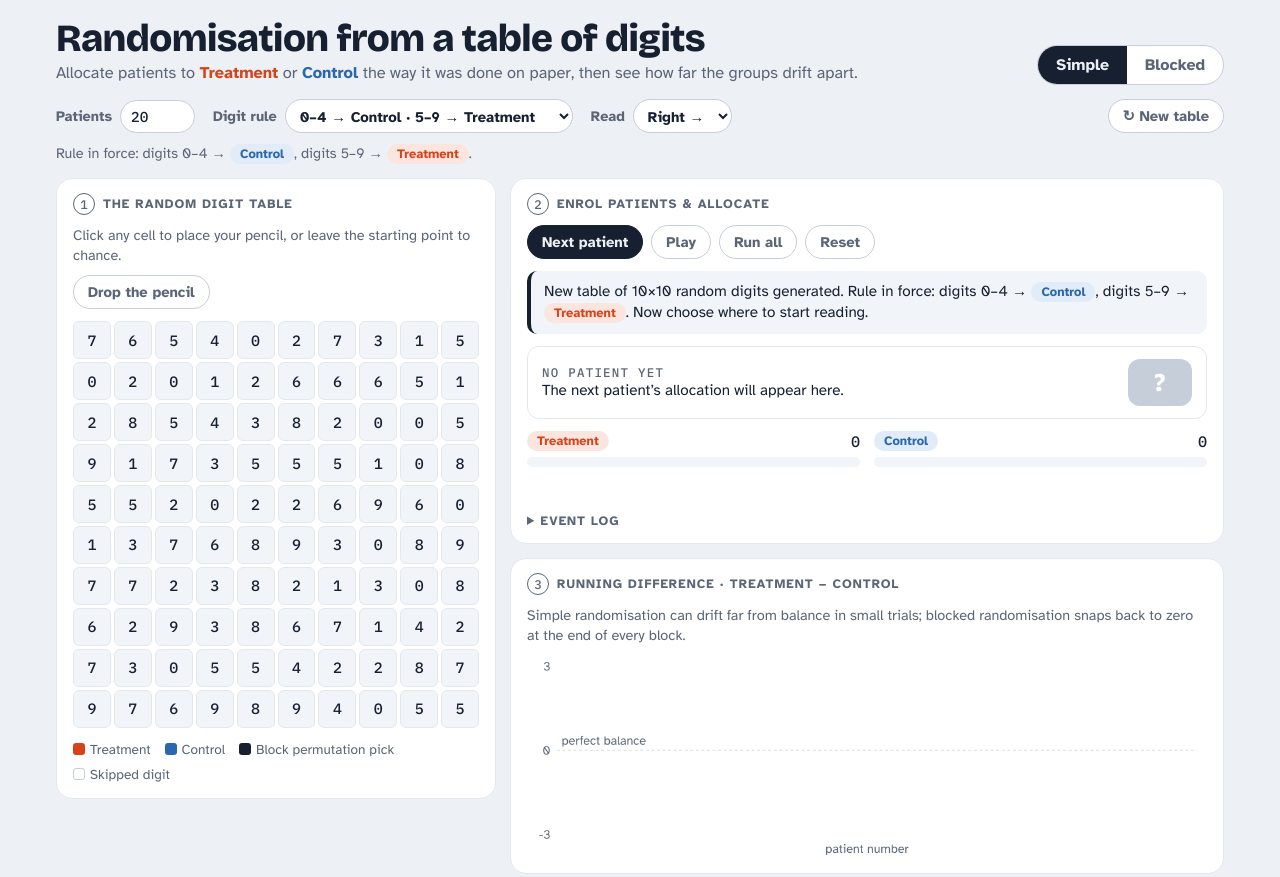
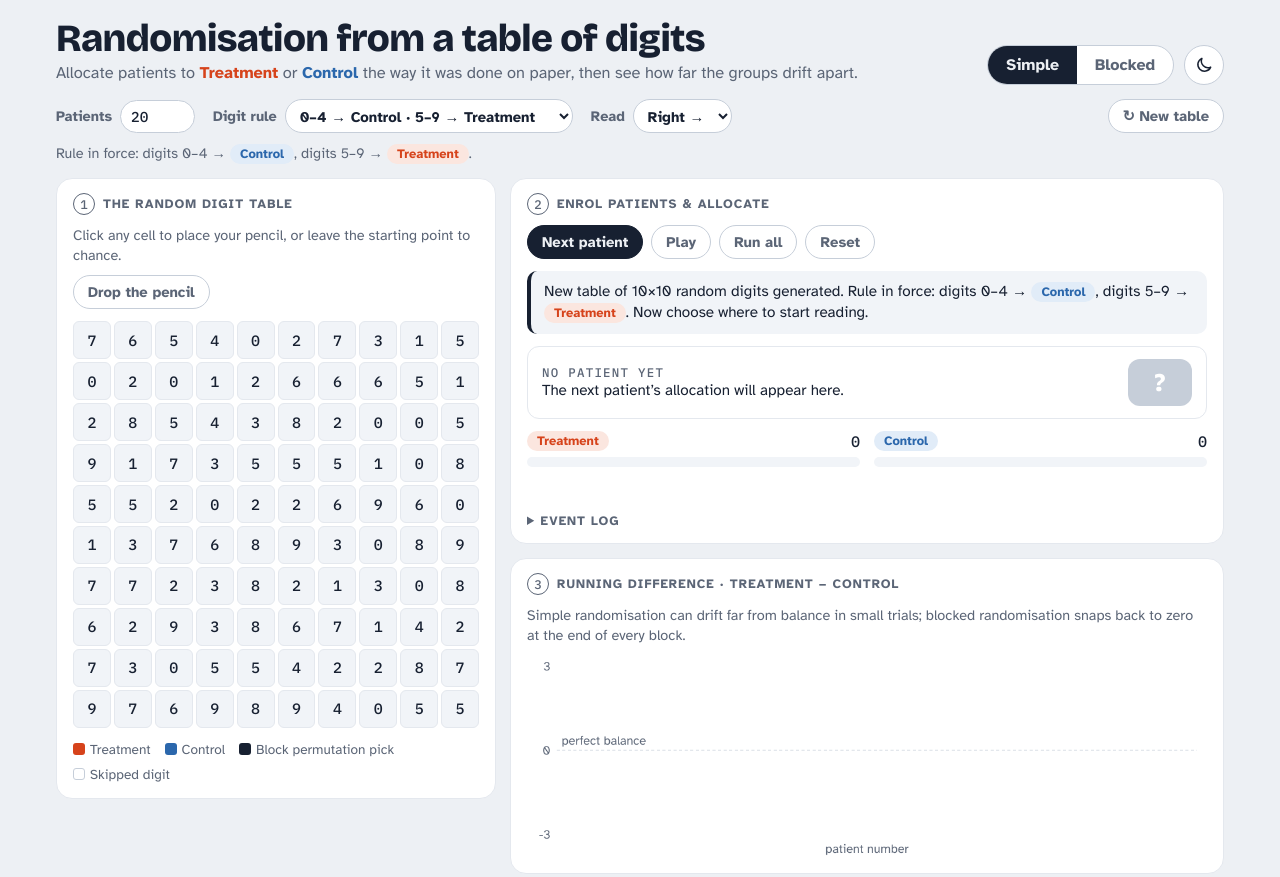
Before and after one commit to atpinto/rand, a plain HTML site: page index.html in a window 1280 px wide. Shown: the top 877 px of the page. Drawn offline with nearby package versions, Linux system fonts and the light colour scheme.

Commit message:
Add light/dark theme button
Defaults to the system setting; the choice is remembered per browser.

Co-Authored-By: Claude Opus 5.5 <noreply@anthropic.com>

```diff
--- a/index.html
+++ b/index.html
@@ -9,6 +9,7 @@
 <link rel="preconnect" href="https://fonts.googleapis.com">
 <link rel="preconnect" href="https://fonts.gstatic.com" crossorigin>
 <link rel="stylesheet" href="https://fonts.googleapis.com/css2?family=Atkinson+Hyperlegible:wght@400;700&family=Bricolage+Grotesque:opsz,wght@12..96,800&family=IBM+Plex+Mono:wght@500&display=swap">
+<script>try{var t=localStorage.getItem("rand-theme");if(t==="light"||t==="dark")document.documentElement.setAttribute("data-theme",t);}catch(e){}</script>
 <style>
 /* Layout: same system as the propensity / multiple-imputation / sample-size simulations —
    title + control bar on top, digit table and enrolment side by side, two chart cards beneath */
@@ -34,6 +35,12 @@ body{margin:0;background:var(--bg);color:var(--ink);font-family:var(--f-body);fo
 .wrap>*{min-width:0}
 header{display:flex;flex-wrap:wrap;align-items:flex-end;justify-content:space-between;gap:8px 24px}
 h1{font-family:var(--f-display);font-weight:800;font-size:clamp(1.6rem,3.2vw,2.4rem);letter-spacing:-.015em;margin:0;line-height:1.05;text-wrap:balance}
+.hright{display:flex;align-items:center;gap:10px}
+.themebtn{width:40px;height:40px;border-radius:50%;border:1px solid var(--faint);background:var(--surface);color:var(--ink);display:grid;place-items:center;cursor:pointer;padding:0;flex:none}
+.themebtn:hover{border-color:var(--muted)}
+.themebtn svg{width:20px;height:20px;fill:none;stroke:currentColor;stroke-width:1.8;stroke-linecap:round;stroke-linejoin:round}
+.themebtn .i-sun{display:none}
+.is-dark .themebtn .i-sun{display:block} .is-dark .themebtn .i-moon{display:none}
 .sub{color:var(--muted);margin:4px 0 0;font-size:1.02rem}
 .tT{color:var(--treat);font-weight:700} .tC{color:var(--ctrl);font-weight:700}
 .muted{color:var(--muted);font-size:.9rem}
@@ -134,6 +141,7 @@ footer{color:var(--muted);font-size:.85rem;text-align:center}
       <h1>Randomisation from a table of digits</h1>
       <p class="sub">Allocate patients to <b class="tT">Treatment</b> or <b class="tC">Control</b> the way it was done on paper, then see how far the groups drift apart.</p>
     </div>
+    <div class="hright">
     <span class="seg big" id="methodSeg" role="group" aria-label="Randomisation method">
       <button type="button" data-v="simple" aria-pressed="true" title="Like flipping a coin">Simple</button>
       <button type="button" data-v="blocked" aria-pressed="false" title="Keeps groups balanced">Blocked</button>
@@ -142,6 +150,11 @@ footer{color:var(--muted);font-size:.85rem;text-align:center}
       <option value="simple">Simple</option>
       <option value="blocked">Blocked</option>
     </select>
+    <button type="button" class="themebtn" id="themeBtn" aria-label="Switch to dark theme" title="Switch to dark theme">
+      <svg class="i-moon" viewBox="0 0 24 24" aria-hidden="true"><path d="M20 14.5A8 8 0 0 1 9.5 4a8 8 0 1 0 10.5 10.5z"/></svg>
+      <svg class="i-sun" viewBox="0 0 24 24" aria-hidden="true"><circle cx="12" cy="12" r="4.2"/><path d="M12 2v2.5M12 19.5V22M2 12h2.5M19.5 12H22M4.9 4.9l1.8 1.8M17.3 17.3l1.8 1.8M4.9 19.1l1.8-1.8M17.3 6.7l1.8-1.8"/></svg>
+    </button>
+    </div>
   </header>
 
   <div class="bar">
@@ -811,8 +824,27 @@ $("methodSeg").addEventListener("click", function(e){
   $("method").value = v;
   $("method").dispatchEvent(new Event("change"));
 });
-function redrawCharts(){ readColours(); drawDiffChart(); drawHist(); }
-if(window.matchMedia) window.matchMedia("(prefers-color-scheme: dark)").addEventListener("change", redrawCharts);
+var darkMQ = window.matchMedia ? window.matchMedia("(prefers-color-scheme: dark)") : null;
+function isDark(){
+  var t = document.documentElement.getAttribute("data-theme");
+  return t ? t === "dark" : !!(darkMQ && darkMQ.matches);
+}
+function syncThemeBtn(){
+  var d = isDark();
+  document.documentElement.classList.toggle("is-dark", d);
+  var lbl = d ? "Switch to light theme" : "Switch to dark theme";
+  $("themeBtn").setAttribute("aria-label", lbl);
+  $("themeBtn").title = lbl;
+}
+function redrawCharts(){ syncThemeBtn(); readColours(); drawDiffChart(); drawHist(); }
+$("themeBtn").addEventListener("click", function(){
+  var next = isDark() ? "light" : "dark";
+  document.documentElement.setAttribute("data-theme", next);
+  try{ localStorage.setItem("rand-theme", next); }catch(e){}
+  redrawCharts();
+});
+syncThemeBtn();
+if(darkMQ) darkMQ.addEventListener("change", redrawCharts);
 if(document.fonts && document.fonts.ready) document.fonts.ready.then(redrawCharts);
 
 readCfg();
```
